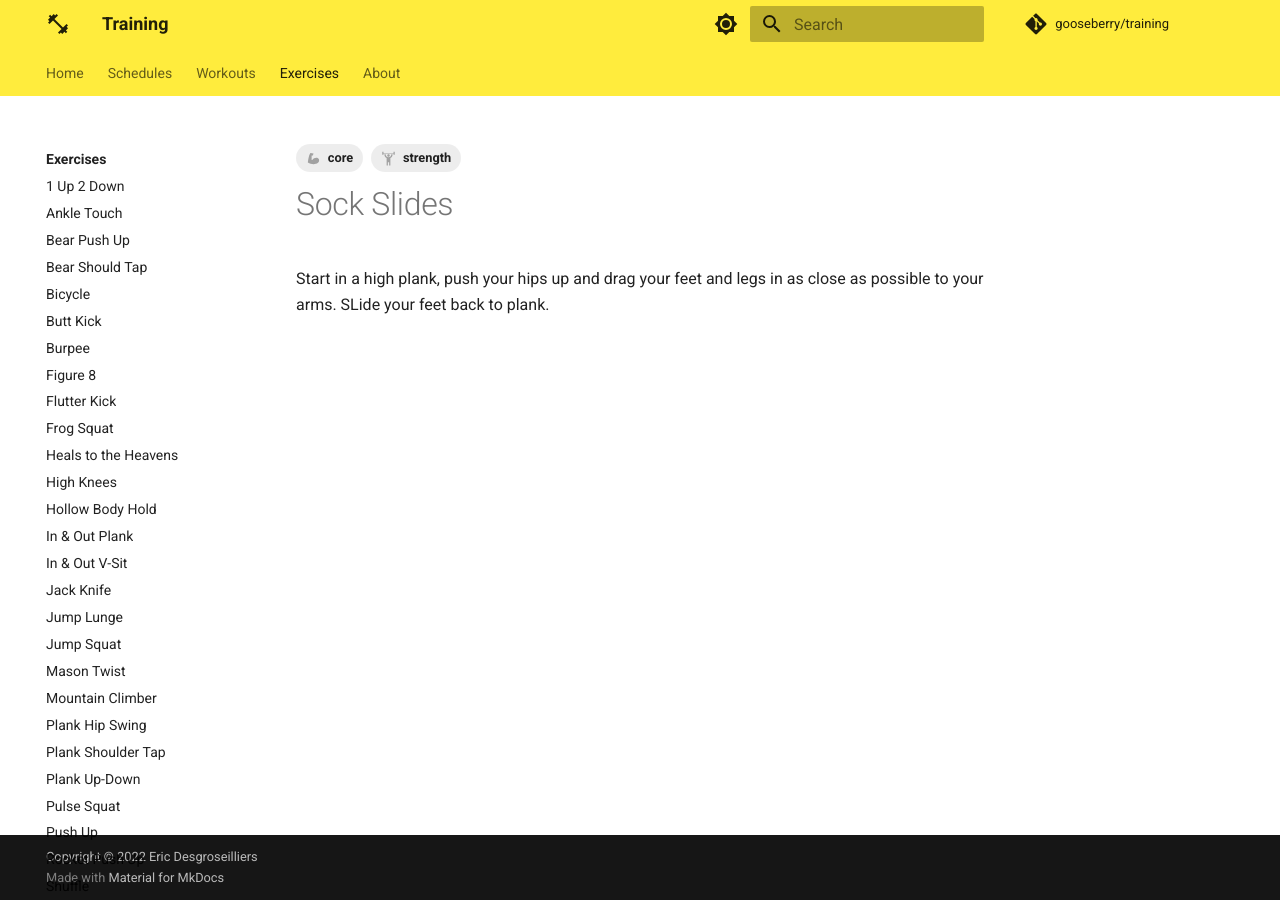
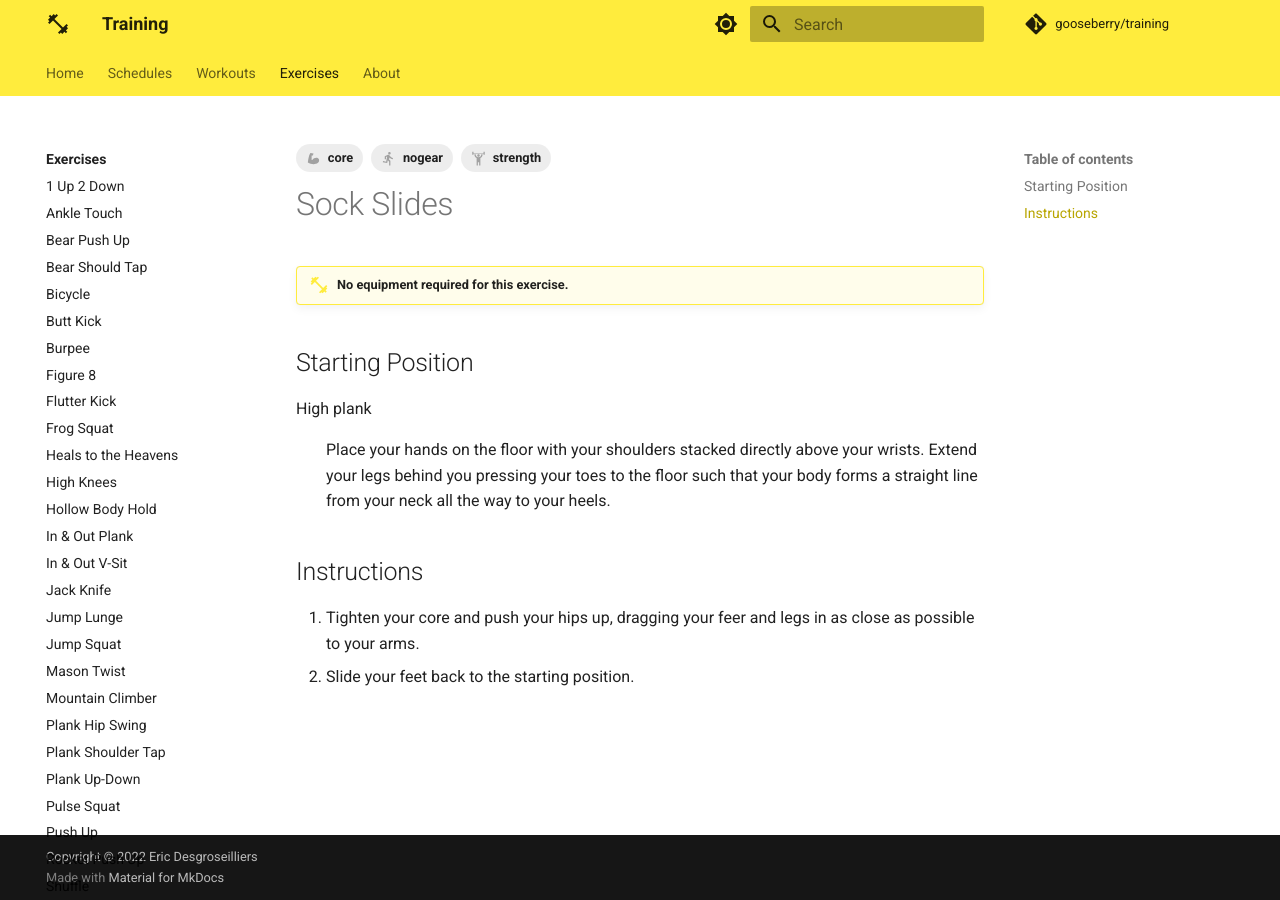
Before and after one commit to gooseberry/training, an MkDocs documentation site: the page built from docs/exercises/sock-slide.md, in a window 1280 px wide. Built offline with MkDocs 1.6.1 and Material for MkDocs 9.7.7, drawn with Linux system fonts in a browser that asks for light colours; comment, search, counter and statistics services are not loaded.

Commit message:
nogear tag

```diff
--- a/docs/assets/snippets/high-plank.md
+++ b/docs/assets/snippets/high-plank.md
@@ -1,3 +1,5 @@
+## Starting Position
+
 High plank
 
 :   Place your hands on the floor with your shoulders stacked directly above your wrists.  Extend your legs behind you pressing your toes to the floor such that your body forms a straight line from your neck all the way to your heels.
--- a/docs/exercises/sock-slide.md
+++ b/docs/exercises/sock-slide.md
@@ -2,8 +2,16 @@
 tags:
     - strength
     - core
+    - nogear
 ---
 
 #  Sock Slides
 
-Start in a high plank, push your hips up and drag your feet and legs in as close as possible to your arms.  SLide your feet back to plank.
+!!! equipment "No equipment required for this exercise."
+
+--8<-- "high-plank.md"
+
+## Instructions
+
+1. Tighten your core and push your hips up, dragging your feer and legs in as close as possible to your arms.
+2. Slide your feet back to the starting position.
--- a/mkdocs.yml
+++ b/mkdocs.yml
@@ -34,6 +34,7 @@ theme:
             int: material/timer-outline
             crd: material/heart-pulse
             yoga: material/yoga
+            nogear: material/run
 
     palette:
 
@@ -80,6 +81,7 @@ extra:
         cardio: crd
         full-body: str
         yoga: yoga
+        nogear: nogear
 
 # Extensions
 markdown_extensions:
```
Also changed, not shown: docs/exercises/in-out-plank.md (+5 -4 lines), docs/exercises/mountain-climber.md (+5 -4 lines), docs/exercises/plank-shoulder-tap.md (+1 -2 lines).
